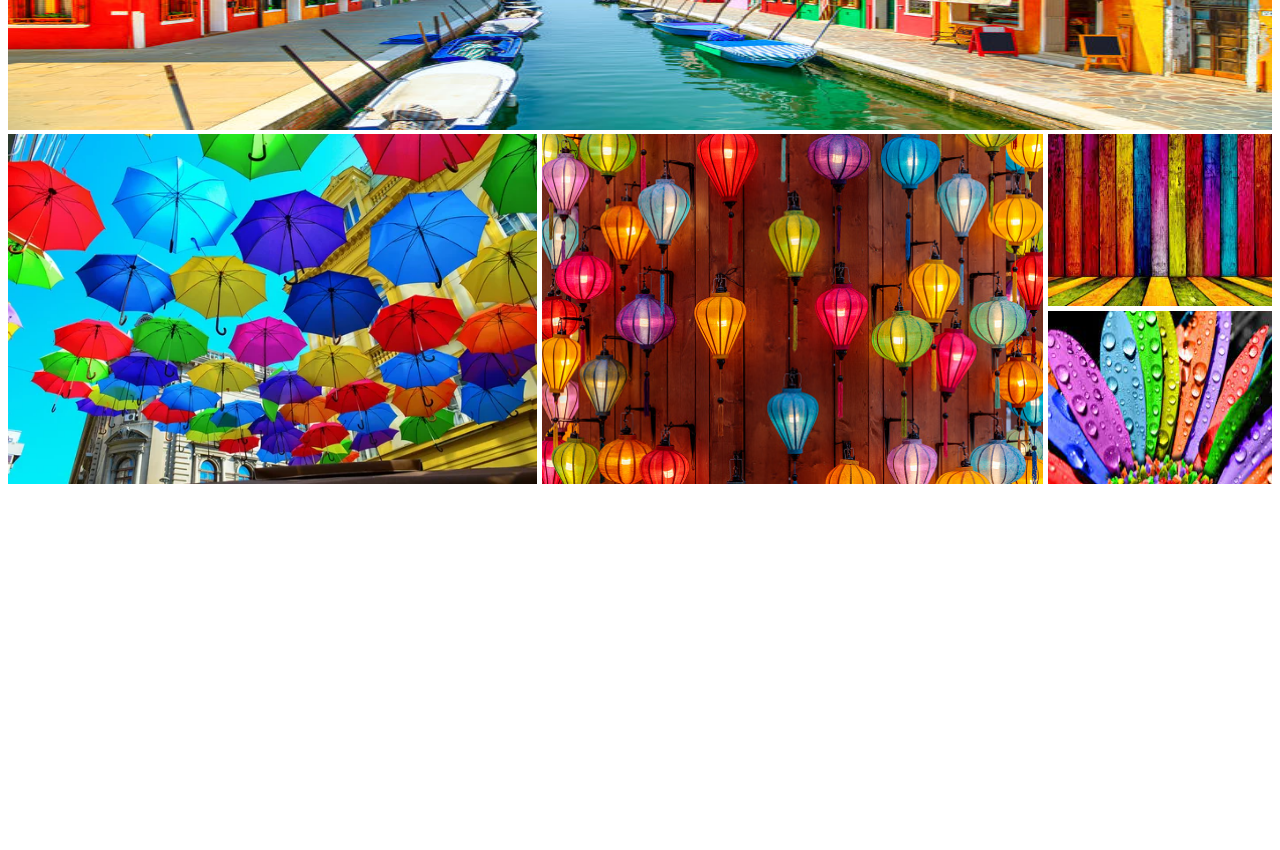
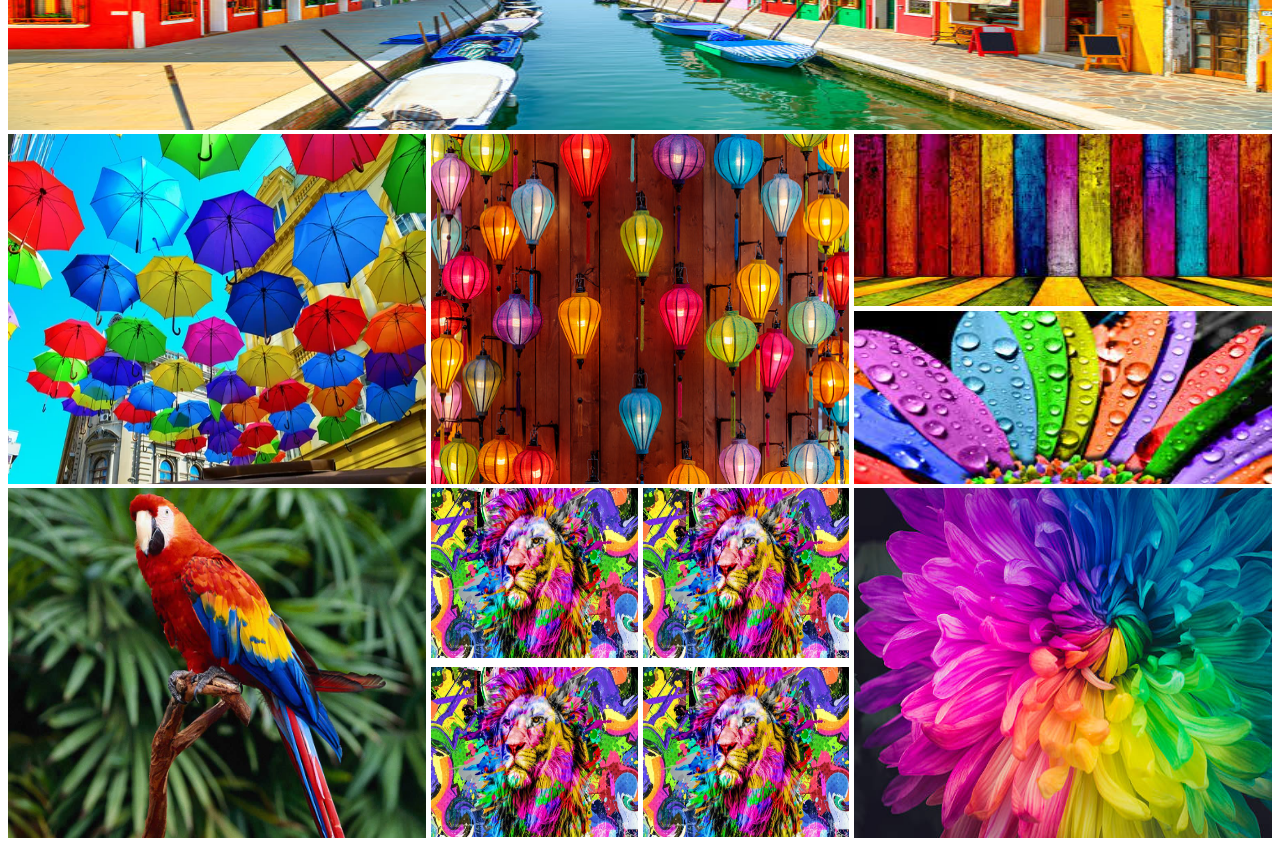
Before and after one commit to rijwanulalam/responsive-example, a plain HTML site: page index.html in a window 1280 px wide. Shown: the part 300-1150 px from the top of the page. Before the commit the page ends 800 px from the top, so only its background shows below. Drawn offline with Linux system fonts and the light colour scheme.

Commit message:
used grid

```diff
--- a/index.html
+++ b/index.html
@@ -14,11 +14,37 @@
         <section>
             <img src="images/A.jpg" alt="">
             <div class="row-2">
-                <img src="images/B.jpg" alt="">
-                <img src="images/C.jpg" alt="">
+                <div>
+                    <img src="images/B.jpg" alt="">
+                </div>
+                <div>
+                    <img src="images/C.jpg" alt="">
+                </div>
                 <div class="row-2-1">
                     <img src="images/D.jpg" alt="">
                     <img src="images/E.jpg" alt="">
+                </div>
+            </div>
+            <div class="row-3">
+                <div>
+                    <img src="images/F.jpg" alt="">
+                </div>
+                <div class="third-row-second-container">
+                    <div>
+                        <img src="images/G.jpg" alt="">
+                    </div>
+                    <div>
+                        <img src="images/G.jpg" alt="">
+                    </div>
+                    <div>
+                        <img src="images/G.jpg" alt="">
+                    </div>
+                    <div>
+                        <img src="images/G.jpg" alt="">
+                    </div>
+                </div>
+                <div>
+                    <img src="images/H.jpg" alt="">
                 </div>
             </div>
         </section>
--- a/styles/style.css
+++ b/styles/style.css
@@ -5,17 +5,27 @@ img{
     height: 350px;
     width: 100%;
 }
-.row-2{
+.row-2, .row-3{
     display: flex;
     gap: 5px;
 }
+.row-2>div, .row-3>div{
+    flex: 1;
+}
 .row-2-1{
-    height: 350px;
     display: flex;
     gap: 5px;
     flex-direction: column;
-    width: 100%;
 }
 .row-2-1> img{
     height: calc(173px - .5px);
 }
+.third-row-second-container{
+    display: grid;
+    grid-template-columns: repeat(2, 1fr);
+    gap: 5px;
+}
+.third-row-second-container > div > img{
+    height: 170px;
+
+}
```
